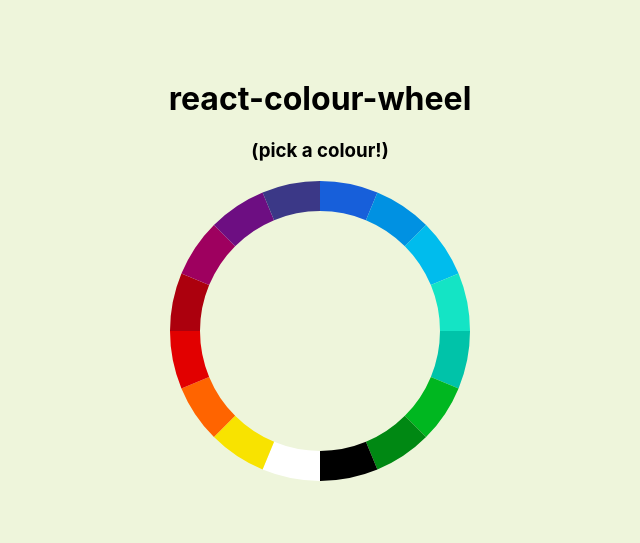
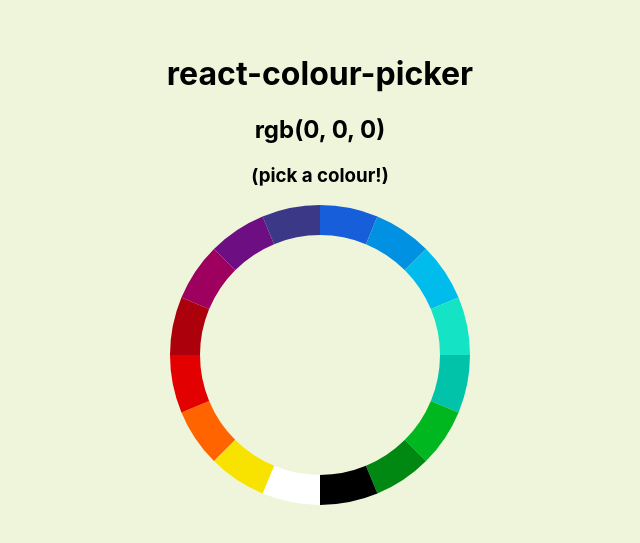
Before and after one commit to talor-hammond/react-colour-wheel, a React (Create React App) app: page / in a window 1280 px wide. Shown: the part 131-674 px from the top of the page, without its empty margins (320-960 px from the left). Built offline with nearby package versions, Linux system fonts and the light colour scheme.

Commit message:
typeChecking and default prop types

```diff
--- a/src/App.js
+++ b/src/App.js
@@ -9,10 +9,6 @@ import colourStrings from './utils/hexStrings'
 class App extends Component {
   state = {
     selectedColour: 'rgb(0, 0, 0)'
-  }
-
-  componentDidMount() {
-    console.log(this.state.selectedColour)
   }
 
   render() {
@@ -31,7 +27,8 @@ class App extends Component {
         }}
       >
         <div style={{ textAlign: 'center' }}>
-          <h1 style={{ color: selectedColour }}>react-colour-wheel</h1>
+          <h1>react-colour-picker</h1>
+          <h2 style={{ color: selectedColour }}>{selectedColour}</h2>
           <h3>(pick a colour!)</h3>
         </div>
         <ColourWheel
@@ -40,7 +37,6 @@ class App extends Component {
           colours={colourStrings}
           shades={12}
           onColourSelected={(rgb) => this.setState({ selectedColour: rgb })}
-          // toString
         />
       </div>
     )
--- a/src/components/colourWheel/ColourWheel.js
+++ b/src/components/colourWheel/ColourWheel.js
@@ -1,8 +1,9 @@
 import React, { Component } from 'react'
-// import PropTypes from 'prop-types'
+import PropTypes from 'prop-types'
 
 // Utils:
 import { colourToRgbObj, calculateBounds, produceRgbShades, convertObjToString } from '../../utils/utils'
+import hexStrings from '../../utils/hexStrings'
 
 class ColourWheel extends Component {
   constructor () {
@@ -86,7 +87,8 @@ class ColourWheel extends Component {
 
   // MARK - Clicks:
   outerWheelClicked (evtPos) {
-    const { shades, toString } = this.props
+    const { shades, toRgbString } = this.props
+    console.log(toRgbString)
 
     // returns an rgba array of the pixel-clicked.
     const rgbaArr = this.ctx.getImageData(evtPos.x, evtPos.y, 1, 1).data
@@ -97,7 +99,7 @@ class ColourWheel extends Component {
     const rgbShades = produceRgbShades(r, g, b, shades)
 
     // Whether the user wants rgb-strings or rgb objects returned.
-    const rgbArg = toString ? convertObjToString(rgb) : rgb
+    const rgbArg = toRgbString ? convertObjToString(rgb) : rgb
 
     this.props.onColourSelected(rgbArg)
   }
@@ -148,4 +150,15 @@ class ColourWheel extends Component {
   }
 }
 
+ColourWheel.propTypes = {
+  radius: PropTypes.number
+}
+
+ColourWheel.defaultProps = {
+  radius: 150,
+  lineWidth: 40,
+  toRgbString: true,
+  colours: hexStrings
+}
+
 export default ColourWheel
```
